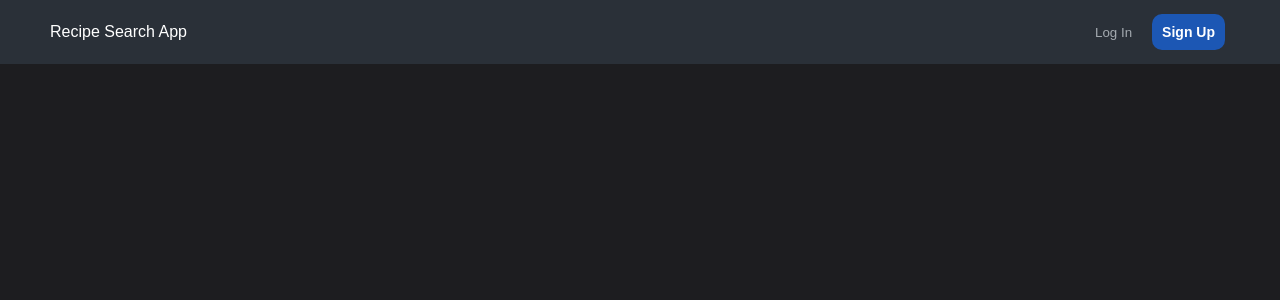
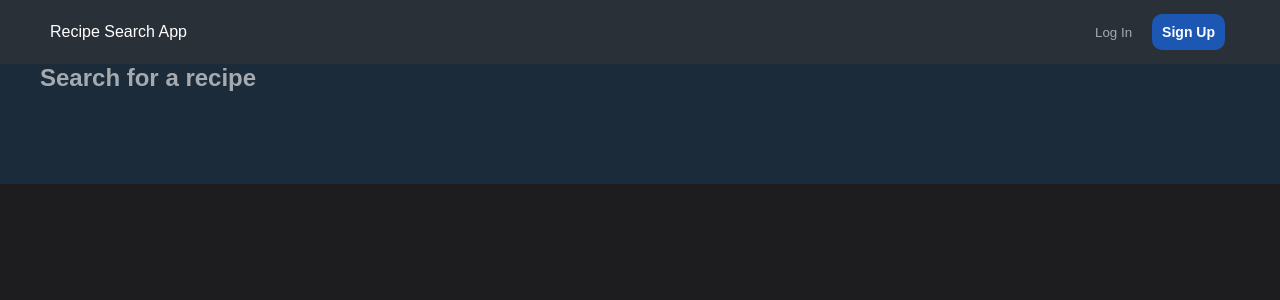
Before and after one commit to mnedza/RecipeSearcher, a React (Create React App) app in the folder frontend/: page / in a window 1280 px wide. Shown: the top 300 px of the page. Built offline with nearby package versions, Linux system fonts and the light colour scheme.

Commit message:
added global wrapper class and used in Header and Search components

```diff
--- a/frontend/src/App.js
+++ b/frontend/src/App.js
@@ -1,9 +1,11 @@
 import Header from "./components/Header/Header";
+import Search from "./components/Search/Search";
 
 function App() {
   return (
     <>
       <Header />
+      <Search />
     </>
   );
 }
--- a/frontend/src/components/Header/Header.js
+++ b/frontend/src/components/Header/Header.js
@@ -5,7 +5,7 @@ import OptionsWhenLoggedOf from "./OptionsWhenLoggedOf";
 const Header = () => {
   return (
     <header className={styles.header}>
-      <div className={styles["header-content"]}>
+      <div className={`${styles["header-content"]} wrapper`}>
         <div className={styles.logo}>
           <p>Recipe Search App</p>
         </div>
--- a/frontend/src/components/Header/Header.module.css
+++ b/frontend/src/components/Header/Header.module.css
@@ -15,9 +15,6 @@
 .header-content {
     width: 100%;
     height: 6rem;
-    max-width: 1200px;
-    margin: 0 auto;
-    display: flex;
     justify-content: space-between;
     align-items: center;
 }
--- a/frontend/src/components/Search/Search.js
+++ b/frontend/src/components/Search/Search.js
@@ -0,0 +1,14 @@
+import React from "react";
+import styles from "./Search.module.css";
+
+function Search() {
+  return (
+    <section className={styles.search}>
+      <div className="wrapper">
+        <h1>Search for a recipe</h1>
+      </div>
+    </section>
+  );
+}
+
+export default Search;
--- a/frontend/src/components/Search/Search.module.css
+++ b/frontend/src/components/Search/Search.module.css
@@ -0,0 +1,9 @@
+:root {
+    --dark-blue: #1B2B39;
+    --gray: #3B4048;
+}
+
+.search {
+    height: 12rem;
+    background-color: var(--dark-blue);
+}
--- a/frontend/src/index.css
+++ b/frontend/src/index.css
@@ -1,8 +1,6 @@
 :root {
     --dark-gray: #1d1d20;
     --darker-white: #A4AAB0;
-    /* --dark-blue: #1B2B39; */
-    /* --gray: #3B4048; */
 }
 
 *,
@@ -23,3 +21,9 @@ body {
     font-family: "", sans-serif;
     font-size: 1.6rem;
 }
+
+.wrapper {
+    max-width: 1200px;
+    margin: 0 auto;
+    display: flex;
+}
```
